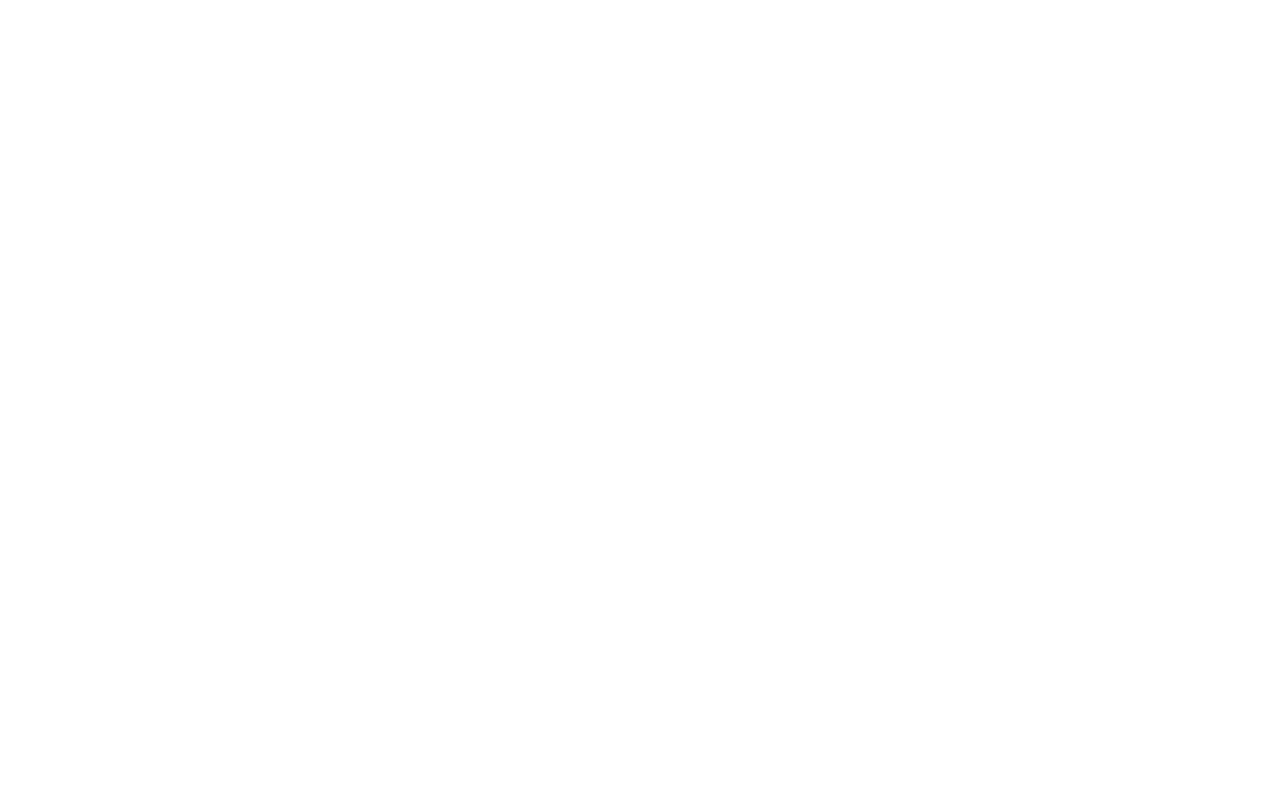
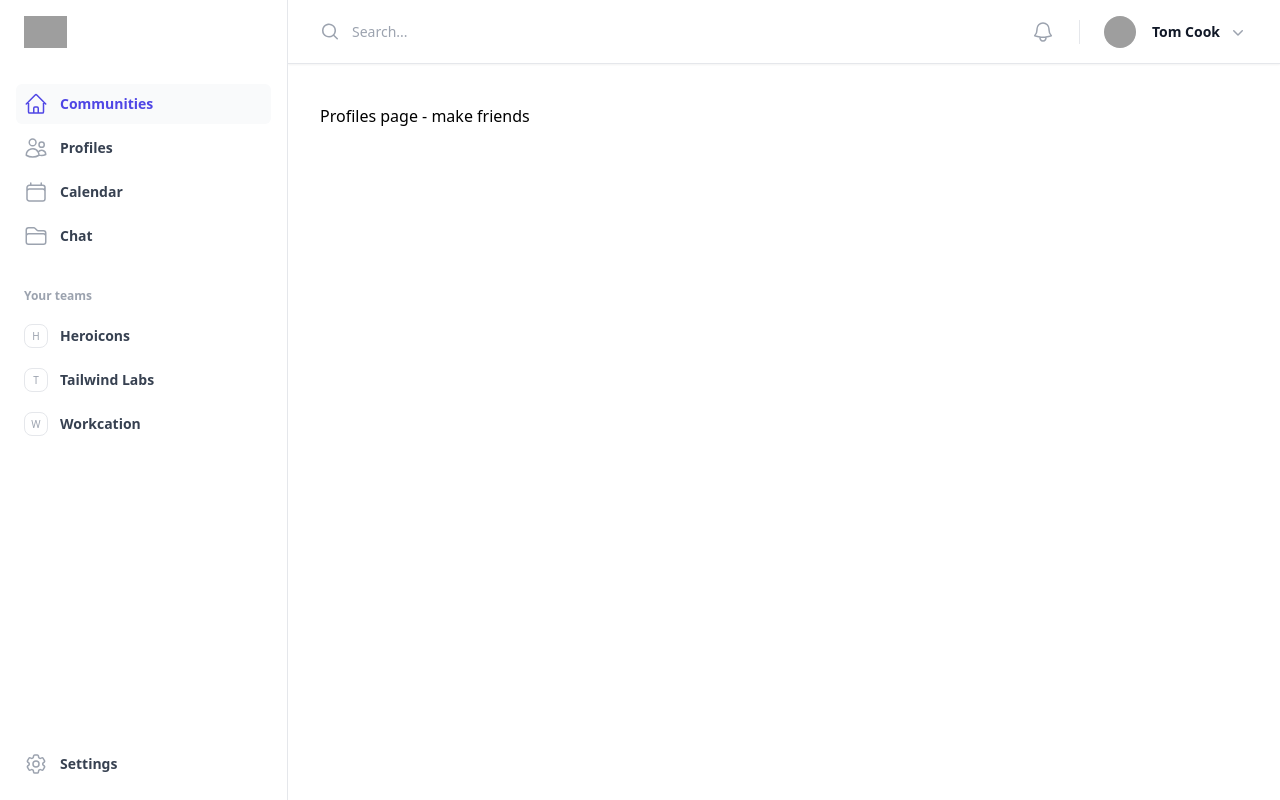
Before and after one commit to dawncast/my-omnipresent-app, a React (Create React App) app in the folder frontend/: page /profiles in a window 1280 px wide. Before the commit this address had no page. Built offline with nearby package versions, Linux system fonts and the light colour scheme; grey boxes are pictures that could not be loaded.

Commit message:
adding navbar

```diff
--- a/frontend/src/App.js
+++ b/frontend/src/App.js
@@ -1,6 +1,7 @@
 import HomePage from "./pages/HomePage";
 import { BrowserRouter, Routes, Route } from "react-router-dom";
 import CommunityPage from "./pages/CommunityPage";
+import ProfilesPage from "./pages/ProfilesPage";
 
 
 function App() {
@@ -10,7 +11,7 @@
         <Routes>
           <Route path="/" element={<HomePage />}></Route>
           <Route path="/community" element={<CommunityPage />}></Route>
-
+          <Route path="/profiles" element={<ProfilesPage />}></Route>
         </Routes>
       </BrowserRouter>
     </div>
--- a/frontend/src/components/nav.jsx
+++ b/frontend/src/components/nav.jsx
@@ -16,12 +16,10 @@
 import { ChevronDownIcon, MagnifyingGlassIcon } from '@heroicons/react/20/solid'
 
 const navigation = [
-  { name: 'Dashboard', href: '#', icon: HomeIcon, current: true },
-  { name: 'Team', href: '#', icon: UsersIcon, current: false },
-  { name: 'Projects', href: '#', icon: FolderIcon, current: false },
+  { name: 'Communities', href: '/community', icon: HomeIcon, current: true },
+  { name: 'Profiles', href: '/profiles', icon: UsersIcon, current: false },
   { name: 'Calendar', href: '#', icon: CalendarIcon, current: false },
-  { name: 'Documents', href: '#', icon: DocumentDuplicateIcon, current: false },
-  { name: 'Reports', href: '#', icon: ChartPieIcon, current: false },
+  { name: 'Chat', href: '#', icon: FolderIcon, current: false },
 ]
 const teams = [
   { id: 1, name: 'Heroicons', href: '#', initial: 'H', current: false },
--- /dev/null
+++ b/frontend/src/components/profiles.jsx
@@ -0,0 +1,7 @@
+export default function Profiles() {
+    return (
+        <div className='text-black-700'>
+            Profiles page - make friends
+        </div>
+    );
+}
--- /dev/null
+++ b/frontend/src/pages/ProfilesPage.jsx
@@ -0,0 +1,8 @@
+import Profiles from "../components/profiles";
+import Nav from "../components/nav";
+
+export default function ProfilesPage() {
+    return(<div>
+        <Nav feed={<Profiles/>}/>
+    </div>);
+}
```
